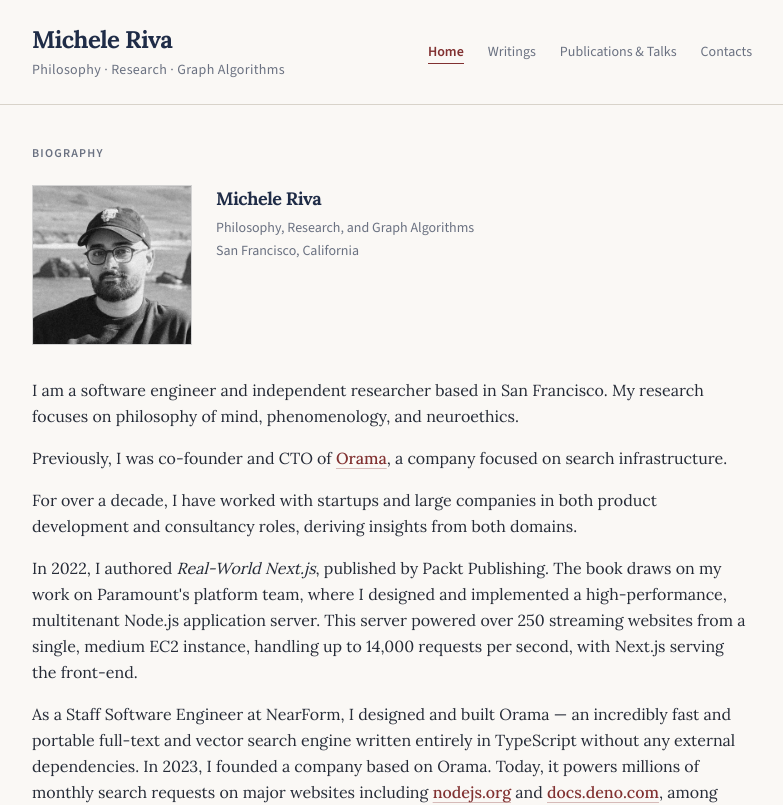
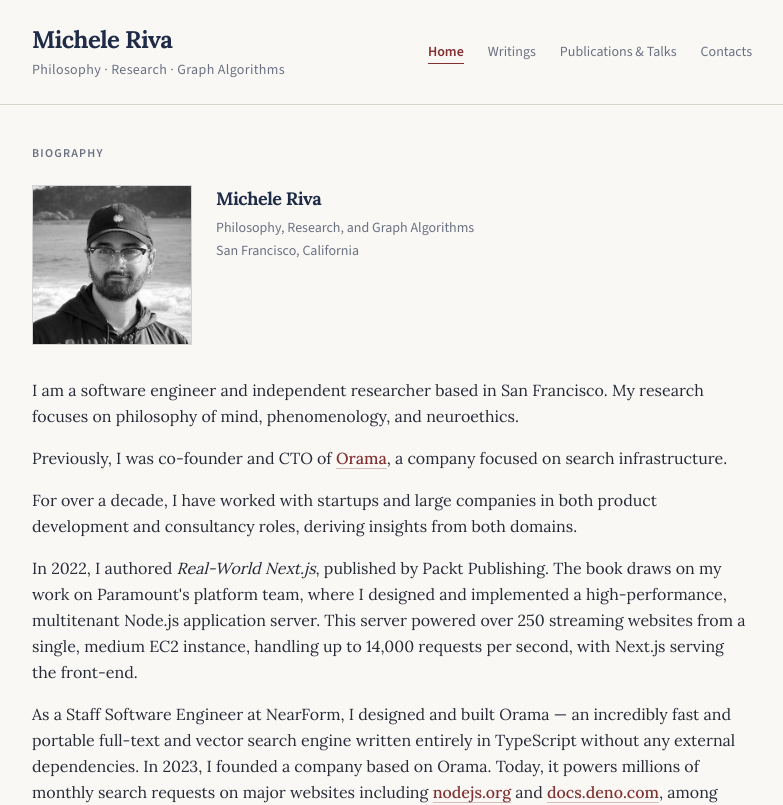
Before and after one commit to micheleriva/personal-website, a Next.js app: page / in a window 1280 px wide. Shown: the top 805 px of the page, without its empty margins (248-1031 px from the left). Built offline with nearby package versions, Linux system fonts and the light colour scheme.

Commit message:
feat: new pic

```diff
--- a/components/home/biography-section.tsx
+++ b/components/home/biography-section.tsx
@@ -13,7 +13,7 @@ export function BiographySection() {
 
 			<div className="mb-8 flex flex-col items-center gap-5 sm:flex-row sm:items-start sm:gap-6">
 				<Image
-					src="/michele_riva.JPG"
+					src="/micheleriva.jpg"
 					alt="Portrait of Michele Riva"
 					width={160}
 					height={160}
```
Also changed, not shown: public/michele_riva.JPG (deleted).
